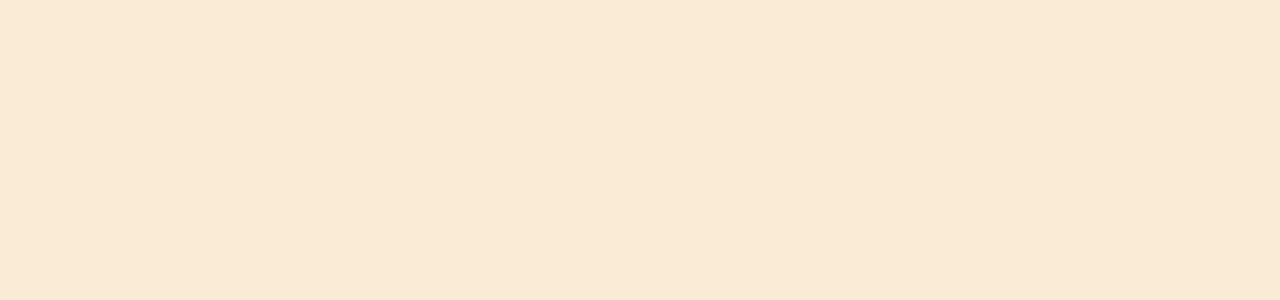
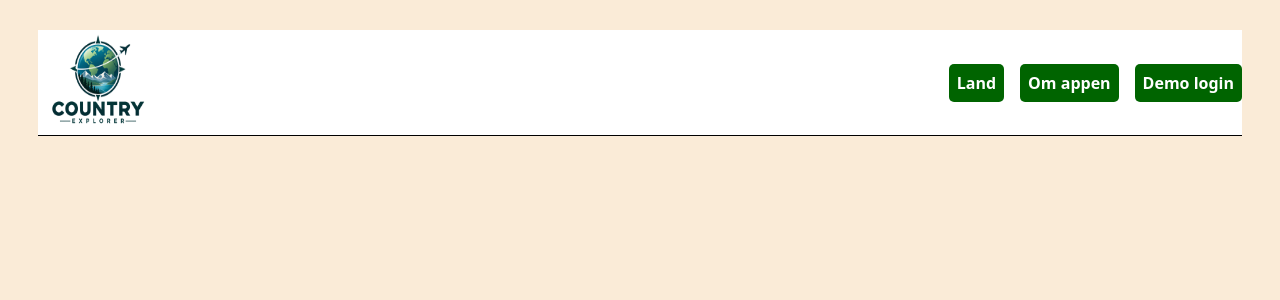
Before and after one commit to markusol00/Country_Explorer, a React (Vite) app in the folder frontend/: page /about in a window 1280 px wide. Before the commit this address had no page. Shown: the top 300 px of the page. Built offline with nearby package versions, Linux system fonts and the light colour scheme.

Commit message:
Updated file LoginPageHeader.tsx
+ Added Link-tag around the logo/ img tag in the navigation menu in LoginPageHeader.
+ Created file AboutPage
+ Added stylesheet for AboutPage.css

```diff
--- a/frontend/src/App.tsx
+++ b/frontend/src/App.tsx
@@ -5,12 +5,14 @@ import CountryListPage from "./pages/CountryListPage";
 import { Routes, Route } from "react-router";
 import MainLayout from "../src/Layout/MainLayout";
 import LoginPage from "./pages/LoginPage";
+import AboutPage from "./pages/AboutPage/AboutPage";
 
 function App() {
   return (
     <>
       <Routes>
         <Route path="/" element={<LoginPage />} />
+        <Route path="/about" element={<AboutPage />} />
         <Route element={<MainLayout />}>
           <Route path="/countries" element={<CountryListPage />} />
           <Route
--- a/frontend/src/Componentss/LoginPageHeader/LoginPageHeader.tsx
+++ b/frontend/src/Componentss/LoginPageHeader/LoginPageHeader.tsx
@@ -5,11 +5,13 @@ function LoginPageHeader() {
   return (
     <div>
       <nav className="loginPageMenu">
-        <img
-          src={loginPagePhoto}
-          alt="Country Explorer logo"
-          className="headerLogo"
-        />
+        <Link to={"/"}>
+          <img
+            src={loginPagePhoto}
+            alt="Country Explorer logo"
+            className="headerLogo"
+          />
+        </Link>
         <ul>
           <li>
             <Link to={"/countries"} className="loginPage-menuButton">
@@ -17,7 +19,7 @@ function LoginPageHeader() {
             </Link>
           </li>
           <li>
-            <Link to={"/countries"} className="loginPage-menuButton">
+            <Link to={"/about"} className="loginPage-menuButton">
               Om appen
             </Link>
           </li>
--- /dev/null
+++ b/frontend/src/pages/AboutPage/AboutPage.tsx
@@ -0,0 +1,11 @@
+import LoginPageHeader from "../../Componentss/LoginPageHeader/LoginPageHeader";
+
+function AboutPage() {
+  return (
+    <div>
+      <LoginPageHeader></LoginPageHeader>
+    </div>
+  );
+}
+
+export default AboutPage;
```
Also changed, not shown: frontend/src/pages/AboutPage/AboutPage.css (added).
